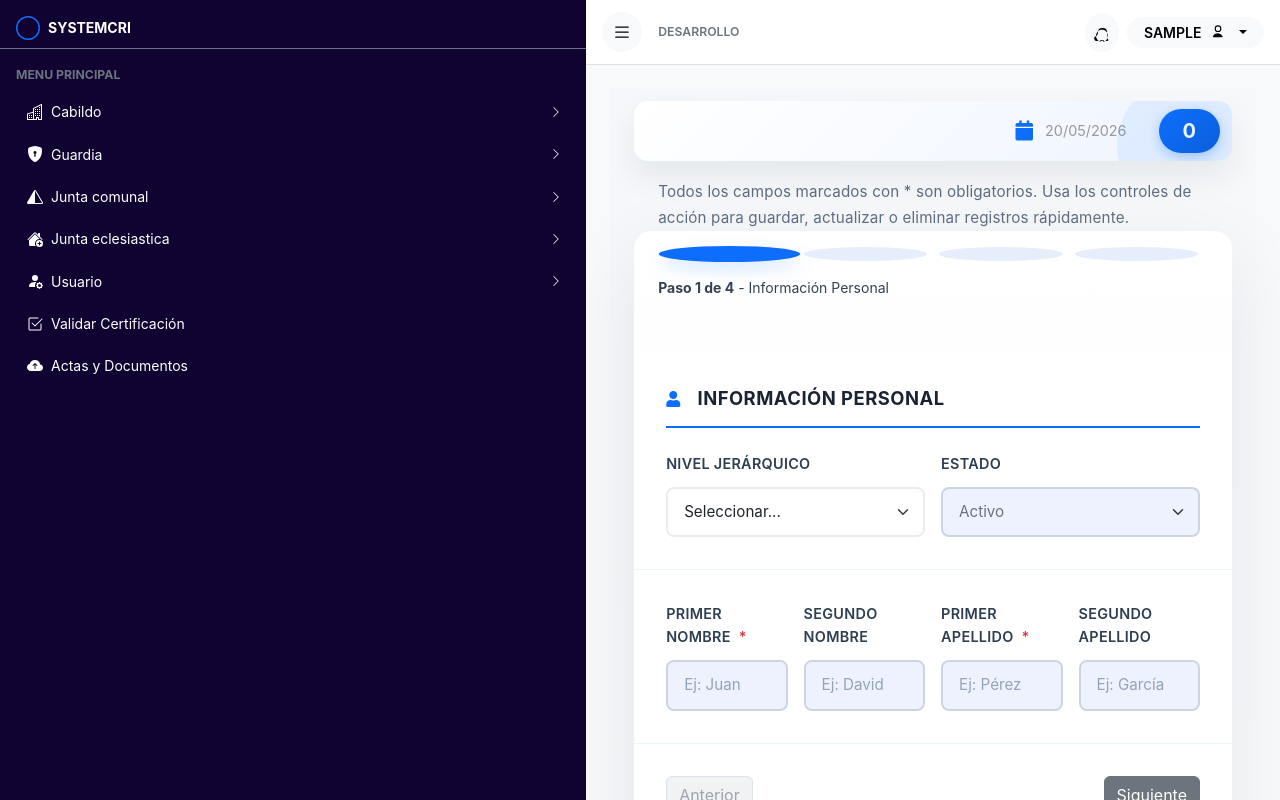
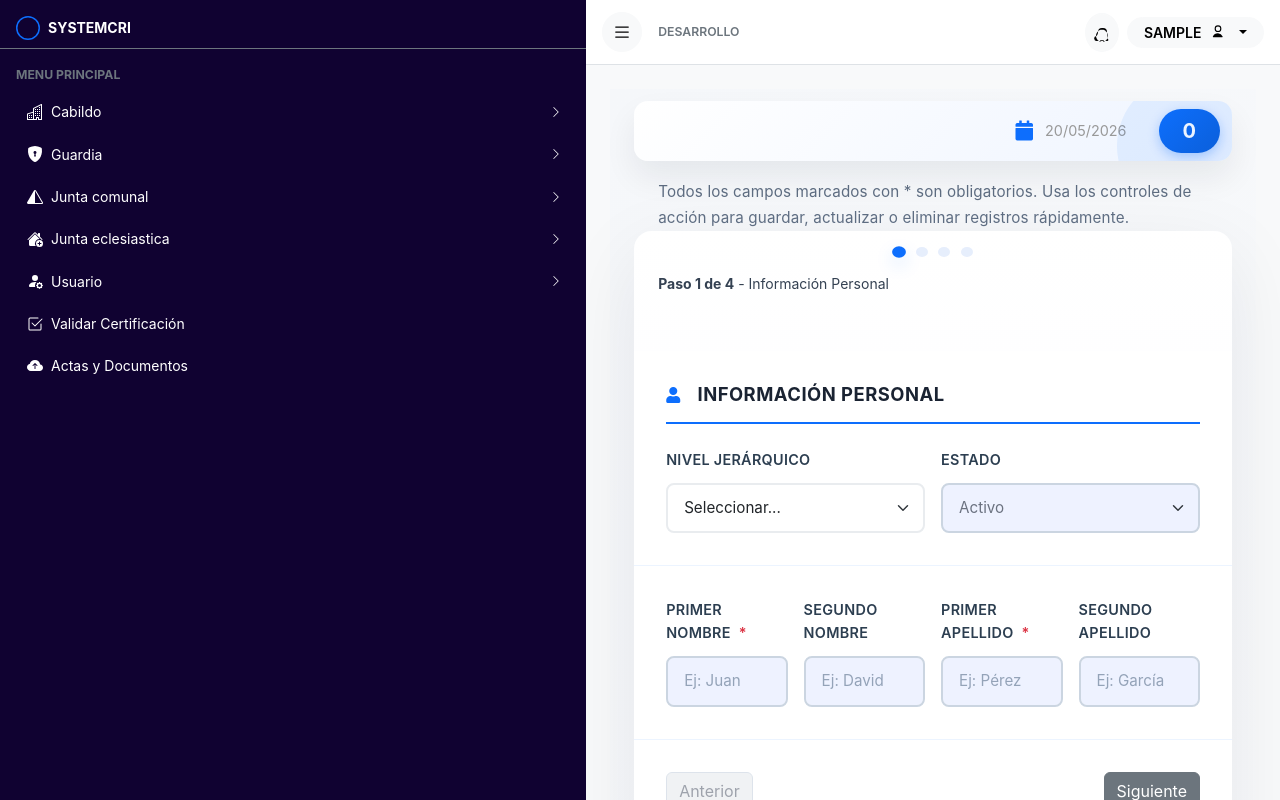
Before and after one commit to dariossq/AngularSystemCri, an Angular app: page /cabildo/censo/gestion-registros in a window 1280 px wide. Built offline with nearby package versions, Linux system fonts and the light colour scheme; sample sign-in values are in the browser's storage.

Commit message:
Se mejora funcionalidad de MENU para que se minimice la opcion usuario

```diff
--- a/src/app/modules/cabildo/persona/persona.scss
+++ b/src/app/modules/cabildo/persona/persona.scss
@@ -240,23 +240,22 @@
       background: transparent;
       .wizard-steps {
         display: flex;
-        justify-content: space-between;
+        justify-content: center;
         align-items: center;
-        gap: 0; /* space controlled by justify-content */
-        padding: 0 0.25rem;
+        gap: 0.65rem;
+        padding: 0;
       }
 
       .wizard-step {
-        width: 14px;
-        height: 14px;
+        width: 10px;
+        height: 10px;
         border-radius: 50%;
         background: #e6eefc;
         border: none;
         box-shadow: none;
         cursor: pointer;
-        transition: all 0.18s ease;
-        flex: 1 1 0;
-        margin: 0 6px;
+        transition: transform 0.18s ease, background-color 0.18s ease, box-shadow 0.18s ease;
+        margin: 0;
         display: inline-block;
       }
 
--- a/src/app/shell/shell.ts
+++ b/src/app/shell/shell.ts
@@ -78,6 +78,7 @@ export class ShellComponent {
       if (nextValue) {
         this.guardiaOpen.set(false);
         this.juntaComunalOpen.set(false);
+        this.usuarioOpen.set(false);
       }
 
       return nextValue;
@@ -92,6 +93,7 @@ export class ShellComponent {
         this.cabildoOpen.set(false);
         this.juntaComunalOpen.set(false);
         this.juntaEclesiasticaOpen.set(false);
+        this.usuarioOpen.set(false);
       }
 
       return nextValue;
@@ -106,6 +108,7 @@ export class ShellComponent {
         this.cabildoOpen.set(false);
         this.guardiaOpen.set(false);
         this.juntaEclesiasticaOpen.set(false);
+        this.usuarioOpen.set(false);
       }
 
       return nextValue;
@@ -120,6 +123,7 @@ export class ShellComponent {
         this.cabildoOpen.set(false);
         this.guardiaOpen.set(false);
         this.juntaComunalOpen.set(false);
+        this.usuarioOpen.set(false);
       }
 
       return nextValue;
@@ -145,6 +149,7 @@ export class ShellComponent {
     this.guardiaOpen.set(false);
     this.juntaComunalOpen.set(false);
     this.juntaEclesiasticaOpen.set(false);
+    this.usuarioOpen.set(false);
   }
 
   @HostListener('window:resize')
@@ -171,6 +176,7 @@ export class ShellComponent {
       this.guardiaOpen.set(false);
       this.juntaComunalOpen.set(false);
       this.juntaEclesiasticaOpen.set(false);
+      this.usuarioOpen.set(false);
     }
 
     // Close menu on outside click in mobile view
```
